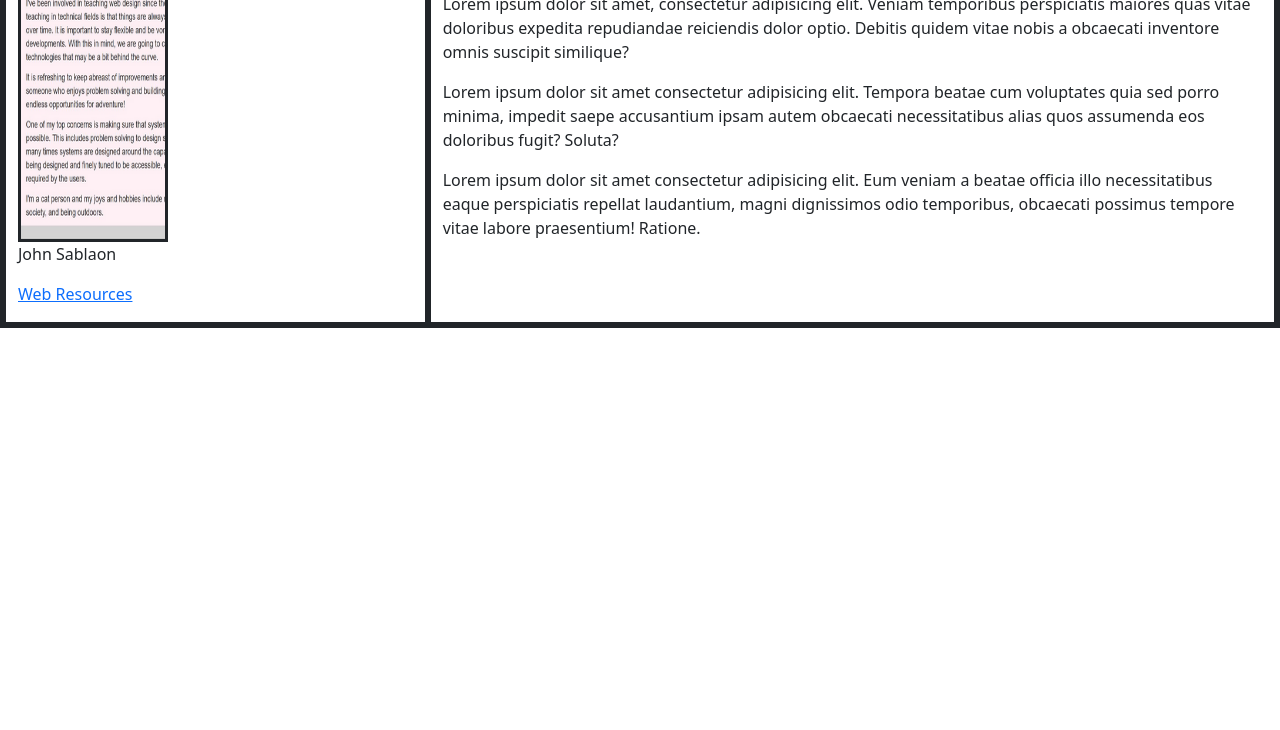
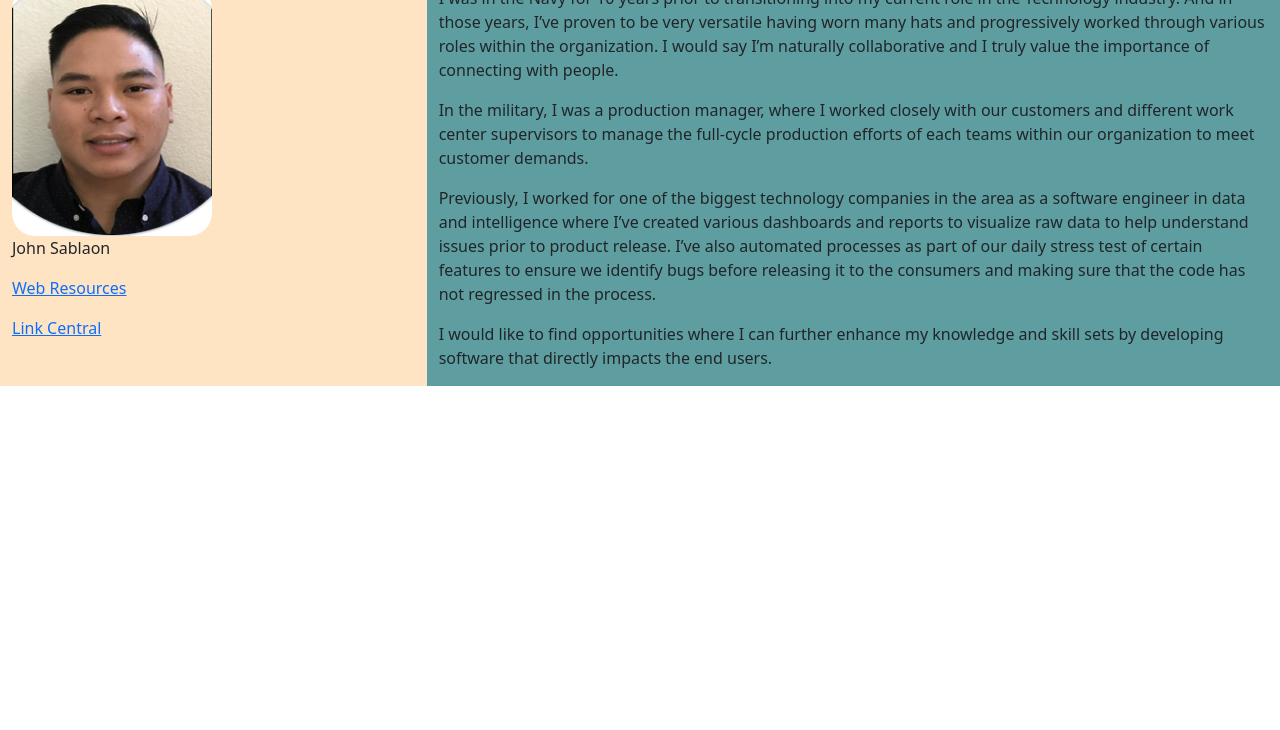
Before and after one commit to jsablaon/WebRoot, a plain HTML site: page index.html in a window 1280 px wide. Shown: the part 70-800 px from the top of the page. Drawn offline with nearby package versions, Linux system fonts and the light colour scheme.

Commit message:
change pic and add external style

```diff
--- /dev/null
+++ b/css/style.css
@@ -0,0 +1,29 @@
+body {
+    font-family: sans-serif;
+}
+
+.container-fluid {
+    background-color: darkgoldenrod;
+    border: 4px double #1C6EA4;
+    border-radius: 23px;
+}
+
+h1 {
+    text-align: center;
+}
+
+.col-sm-4{
+    background-color: bisque;
+}
+
+.col-sm-8 {
+    background-color: cadetblue;
+}
+
+img {
+    border: 4px double #1C6EA4;
+    border-radius: 23px;
+    height: 250px;
+    width: 200px;
+    float: left;
+}
--- a/index.html
+++ b/index.html
@@ -10,8 +10,15 @@
 
     <!-- Optional and good form meta tags to use -->
     <meta name="keywords" content="search terms people use to find this page.">
+    <meta name="description" content="John Sablaon's professional portfolio.">
+    <meta name="author" content="John Sablaon">
+    <!--
+    <meta name="keywords" content="search terms people use to find this page.">
     <meta name="description" content="paragraph that appears along with your link in search engine results.">
-    <meta name="author" content="John Sablaon">
+    <meta name="author" content="John Sablaon"> -->
+
+    <!-- External CSS -->
+    <link rel="stylesheet" href="css/style.css">
 
     <!-- Bootstrap CSS -->
     <link href="https://cdn.jsdelivr.net/npm/bootstrap@5.0.2/dist/css/bootstrap.min.css" rel="stylesheet"
@@ -19,19 +26,33 @@
 </head>
 
 <body>
-    <div class="container-fluid" style="border:solid;">
-        <h1>John Sablaon Portfolio</h1>
+    <div class="container-fluid" style="border:none;">
+        <h1>John Sablaon's Portfolio</h1>
 
         <div class="row">
-            <div class="col-sm-4" style="border:solid;">
-                <img src="img\placeHolder.PNG" alt="description of image" style="height: 250px; width: 150px; float: left; border: solid;"/>
+            <div class="col-sm-4" style="border:none;">
+                <img src="img\ProfilePic.PNG" alt="John Sablaon's profile photo" style="border: none;" />
                 <p style="clear: both;">John Sablaon</p>
                 <p><a href="html/webresources.html">Web Resources</a></p>
+                <p><a href="html/linkcentral.html">Link Central</a></p>
             </div>
-            <div class="col-sm-8" style="border:solid;">
-                <p>Lorem ipsum dolor sit amet, consectetur adipisicing elit. Veniam temporibus perspiciatis maiores quas vitae doloribus expedita repudiandae reiciendis dolor optio. Debitis quidem vitae nobis a obcaecati inventore omnis suscipit similique?</p>
-                <p>Lorem ipsum dolor sit amet consectetur adipisicing elit. Tempora beatae cum voluptates quia sed porro minima, impedit saepe accusantium ipsam autem obcaecati necessitatibus alias quos assumenda eos doloribus fugit? Soluta?</p>
-                <p>Lorem ipsum dolor sit amet consectetur adipisicing elit. Eum veniam a beatae officia illo necessitatibus eaque perspiciatis repellat laudantium, magni dignissimos odio temporibus, obcaecati possimus tempore vitae labore praesentium! Ratione.</p>
+            <div class="col-sm-8" style="border:none;">
+                <p>I was in the Navy for 10 years prior to transitioning into my current role in the Technology
+                    industry. And in those years, I’ve proven to be very versatile having worn many hats and
+                    progressively worked through various roles within the organization. I would say I’m naturally
+                    collaborative and I truly value the importance of connecting with people. </p>
+                <p>In the military, I was a production manager, where I worked closely with our customers and different
+                    work center supervisors to manage the full-cycle production efforts of each teams within our
+                    organization to meet customer demands.</p>
+                <p>Previously, I worked for one of the biggest technology companies in the area as a software engineer in
+                    data and intelligence where I’ve created various dashboards and reports to visualize raw data to
+                    help understand issues prior to product release. I’ve also automated processes as part of our daily
+                    stress test of certain features to ensure we identify bugs before releasing it to the consumers and
+                    making sure that the code has not regressed in the process.</p>
+                <p>
+                    I would like to find opportunities where I can further enhance my knowledge and skill sets by
+                    developing software that directly impacts the end users.
+                </p>
             </div>
         </div>
 
```
Also changed, not shown: img/ProfilePic.PNG (added).
